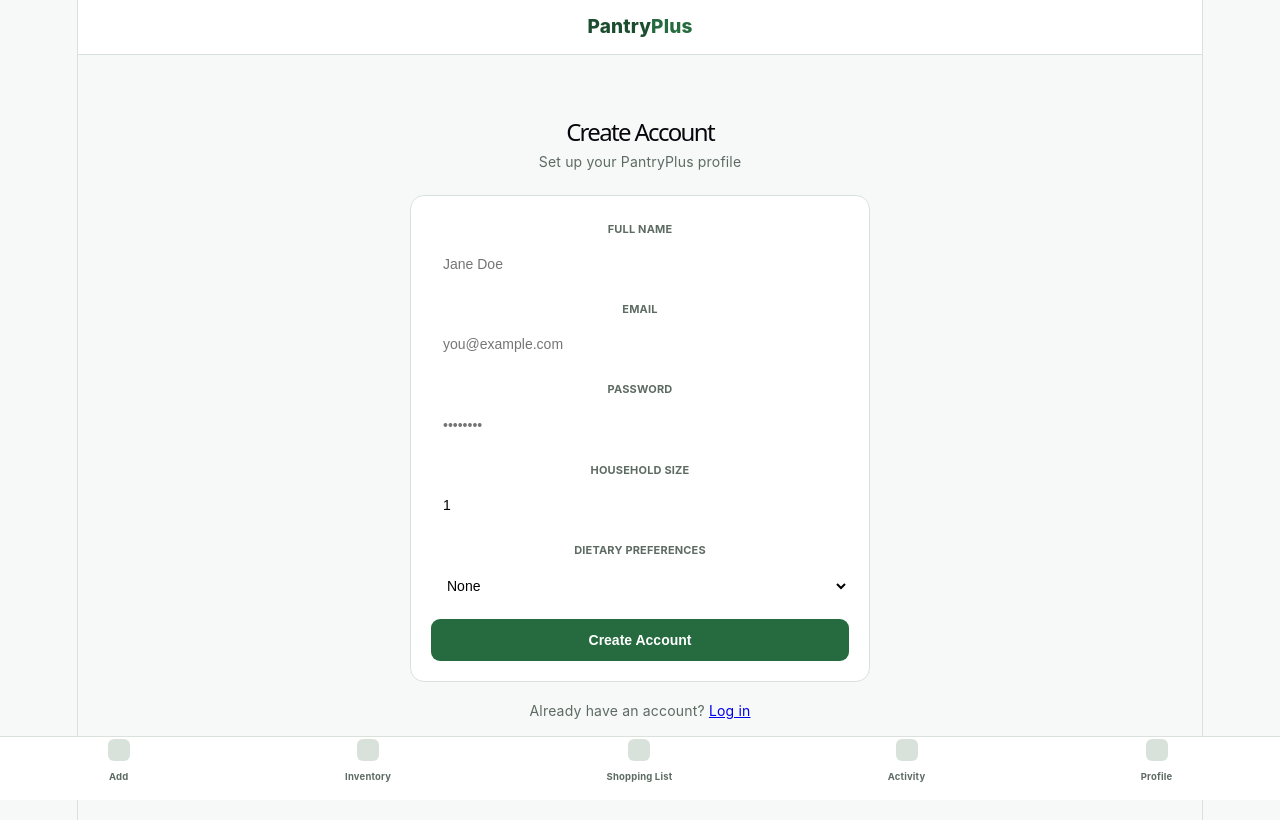
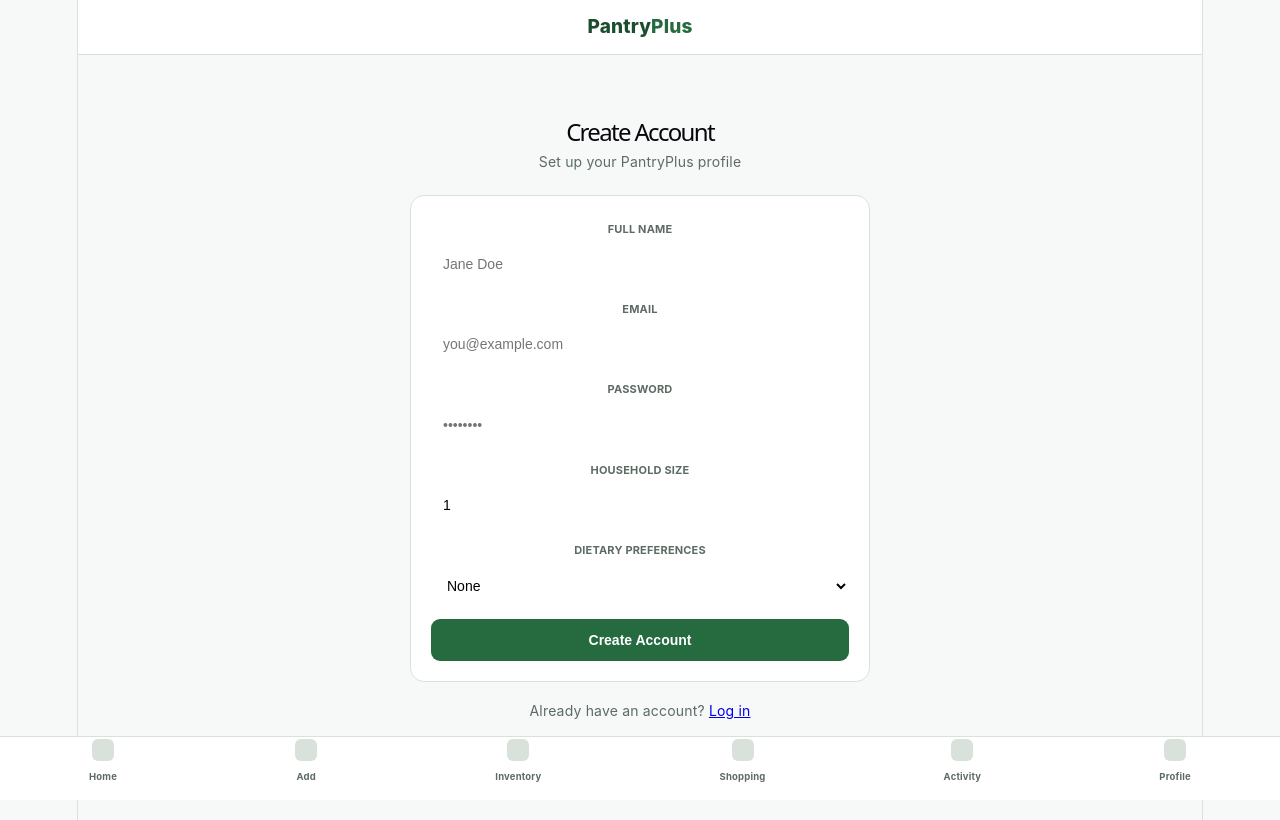
Before and after one commit to samschneiderr/Team7_PantryPlus, a React app in the folder frontend/: page /signup in a window 1280 px wide. Shown: the top 820 px of the page. Built offline with nearby package versions, Linux system fonts and the light colour scheme; the HTML template or start-up script is replaced by a standard one.

Commit message:
Added home page to the bottom tab too

```diff
--- a/frontend/src/Nav.jsx
+++ b/frontend/src/Nav.jsx
@@ -3,6 +3,9 @@ import { NavLink } from 'react-router-dom'
 function Nav() {
   return (
     <div className="tabbar">
+      <NavLink to="/" end className={({ isActive }) => isActive ? "tab active" : "tab"}>
+        <div className="tabicon"></div>Home
+      </NavLink>
       <NavLink to="/add" className={({ isActive }) => isActive ? "tab active" : "tab"}>
         <div className="tabicon"></div>Add
       </NavLink>
@@ -10,7 +13,7 @@ function Nav() {
         <div className="tabicon"></div>Inventory
       </NavLink>
       <NavLink to="/shopping" className={({ isActive }) => isActive ? "tab active" : "tab"}>
-        <div className="tabicon"></div>Shopping List
+        <div className="tabicon"></div>Shopping
       </NavLink>
       <NavLink to="/activity" className={({ isActive }) => isActive ? "tab active" : "tab"}>
         <div className="tabicon"></div>Activity
```
